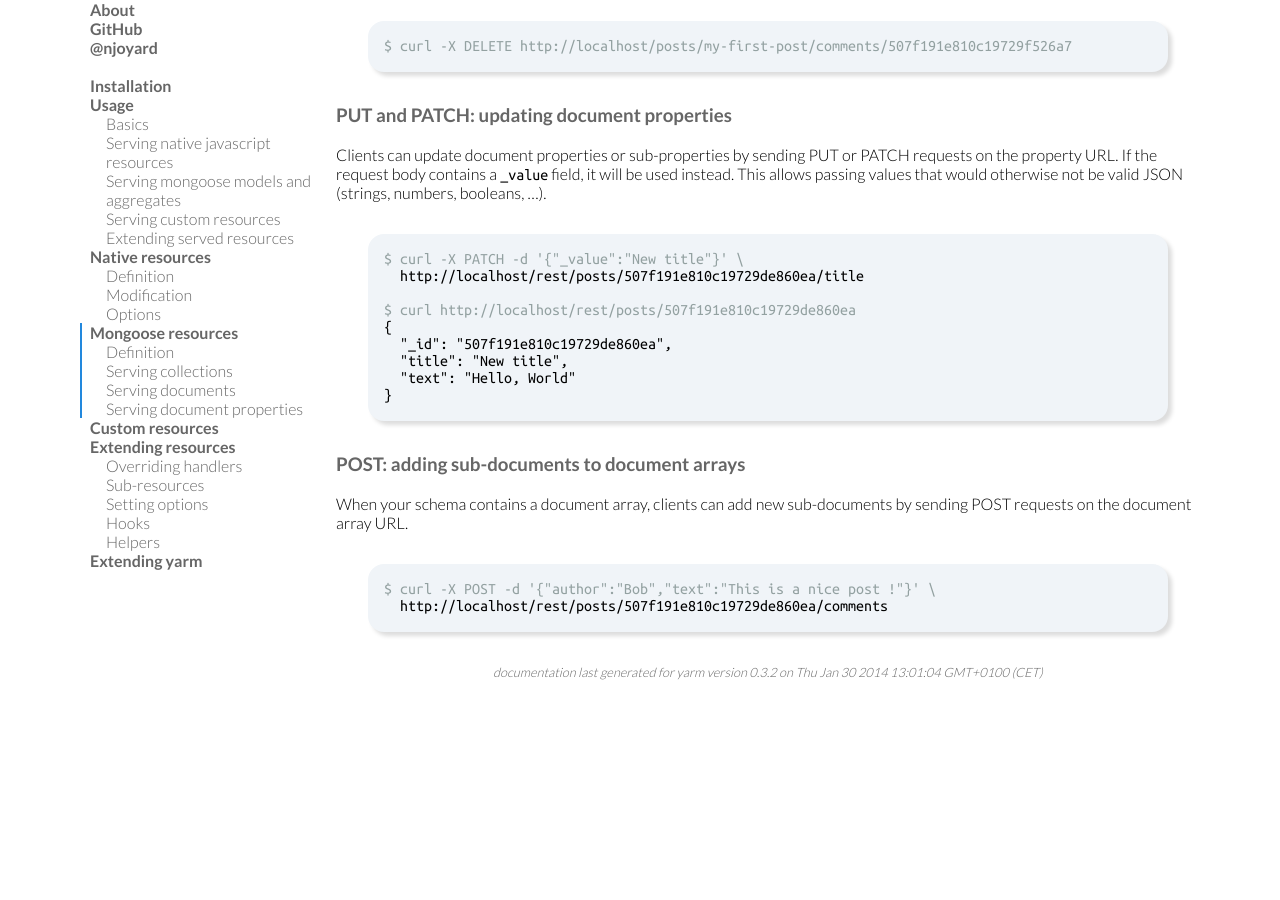
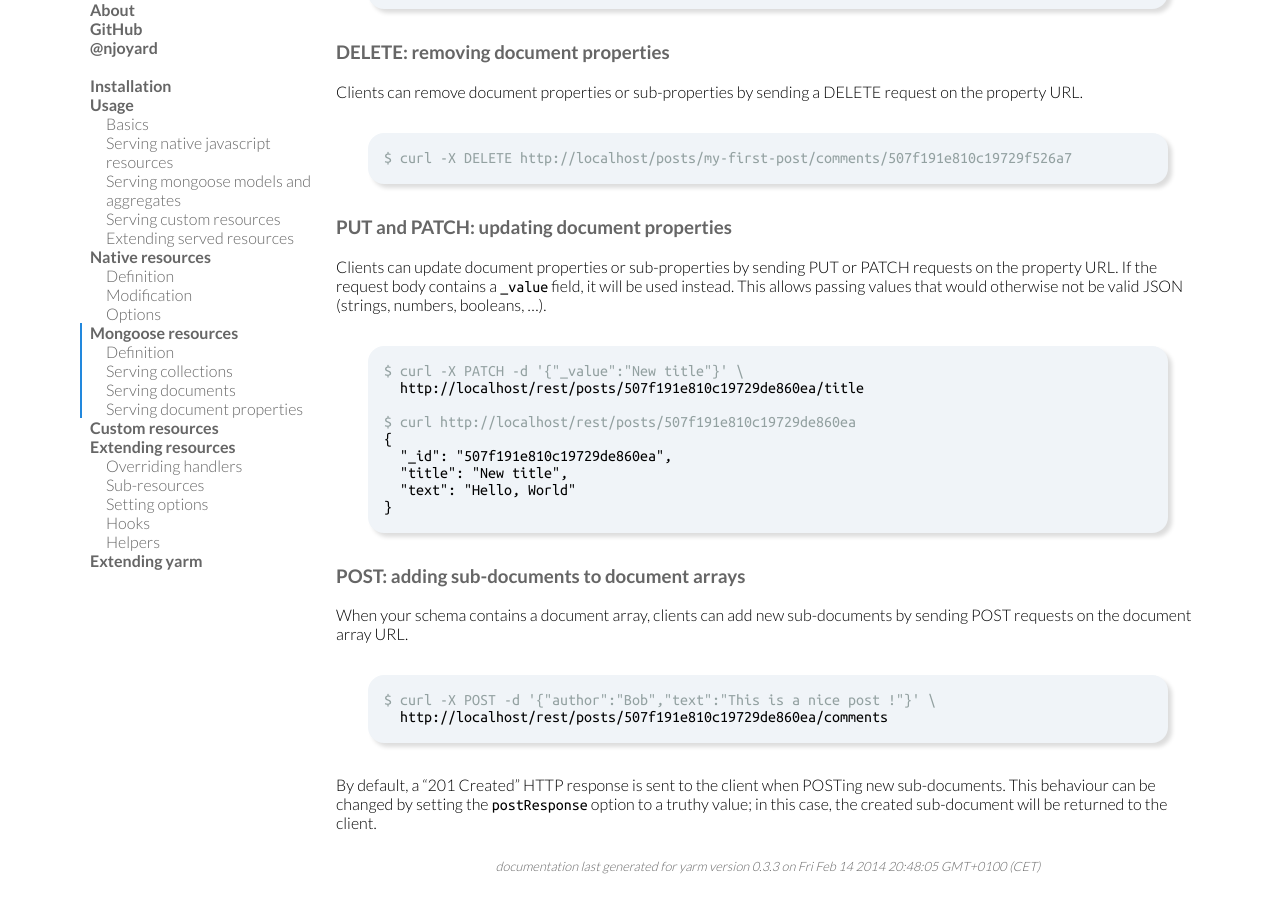
Before and after one commit to njoyard/yarm, a Jekyll site: the page built from doc-mongoose-resources.markdown, in a window 1280 px wide and 900 px high, scrolled down 7077 px. Built offline with Jekyll 4.4.1, drawn with Linux system fonts in a browser that asks for light colours; Markdown is read by kramdown in place of the engine named in the settings; before the commit the page ends 7782 px from its top, so only the background shows below that; some of the changed text lies outside the part shown.

Commit message:
Update doc for version 0.3.3

```diff
--- a/_includes/changelog.markdown
+++ b/_includes/changelog.markdown
@@ -1,3 +1,9 @@
+**version 0.3.3** *released on 2014-02-14*
+
+* Add 'postResponse' option to mongoose and native resources
+* Allow using a custom request handler with cb.custom(function(req, res) { ... });
+* Add readonly helper to all resources
+
 **version 0.3.2** *released on 2014-01-30*
 
 * Fixed mongoose helper directly passing yarm callback to mongoose
--- a/_includes/gendate
+++ b/_includes/gendate
@@ -1 +1 @@
-Thu Jan 30 2014 13:01:04 GMT+0100 (CET)
+Fri Feb 14 2014 20:48:05 GMT+0100 (CET)
--- a/_includes/version
+++ b/_includes/version
@@ -1 +1 @@
-0.3.2
+0.3.3
--- a/doc-extending-resources.markdown
+++ b/doc-extending-resources.markdown
@@ -42,6 +42,8 @@ yarm.mongoose("posts", Post)
 Overriden !
 </code></pre></div>
 
+You can also remove any write handler (POST, PUT, PATCH and DELETE) using the `.readonly()` method on a resource.  This is mainly useful for resources defined using helpers (like `yarm.mongose` and `yarm.native`).
+
 All method handlers receive the Express request object as their first parameter (with all facilities enabled by Express or any middleware used before yarm), and a callback as their last parameter.  The PUT and PATCH handler receives an additional boolean argument which indicates whether the request is a PATCH request (the handler is common because both methods work in a very similar way).
 
 Calling the callback with an Error object as its first argument will make yarm send a HTTP 500 response, with the error message as the response body.
@@ -76,6 +78,7 @@ The callback also has built-in helpers for other kinds of responses:
 * `cb.methodNotAllowed()` to send a "405 Method not allowed" response
 * `cb.notImplemented()` to send a "501 Not implemented" response
 * `cb.status(code[, body])` to send a custom HTTP status code and response body.
+* `cb.custom(handler)` to use a custom request handler.  The handler will receive the request object, the response object and Express' `next` callback as any Express handler.
 
 To serve a resource as a collection, you must call both its `.count()` and `.list()` methods.
 
--- a/doc-mongoose-resources.markdown
+++ b/doc-mongoose-resources.markdown
@@ -191,6 +191,8 @@ Clients can POST new documents to model collections.
 }
 </code></pre></div>
 
+By default, a "201 Created" HTTP response is sent to the client when POSTing new documents.  This behaviour can be changed by setting the `postResponse` option to a truthy value; in this case, the created document will be returned to the client.
+
 
 
 
@@ -246,6 +248,8 @@ yarm.mongoose("posts", Post)
 {% endhighlight %}
 
 When the `toObject` option is set on the model resource, it will apply to responses to both collection requests and document requests.  You can specify a different toObject option for sub-resources, refer to [Setting options](doc-extending-resources.html#setting-options) for more information.
+
+Before returning documents, yarm adds a `_request` property to them with the Express request object.  This allows using the request for example in a virtual property in your model.
 
 
 <a name="delete-removing-documents"></a>
@@ -403,6 +407,9 @@ When your schema contains a document array, clients can add new sub-documents by
 </code></pre></div>
 
 
+By default, a "201 Created" HTTP response is sent to the client when POSTing new sub-documents.  This behaviour can be changed by setting the `postResponse` option to a truthy value; in this case, the created sub-document will be returned to the client.
+
+
 
 
 
--- a/doc-native-resources.markdown
+++ b/doc-native-resources.markdown
@@ -263,6 +263,8 @@ yarm.native("array", [1, 2, 3])
 }
 </code></pre></div>
 
+* `postResponse` (default `false`): when `true`, responses to POST requests will include the POSTed entity instead of being empty HTTP 201 Created responses.
+
 
 
 <div class="footer">documentation last generated for yarm version {% include version %} on {% include gendate %}</div>
```
